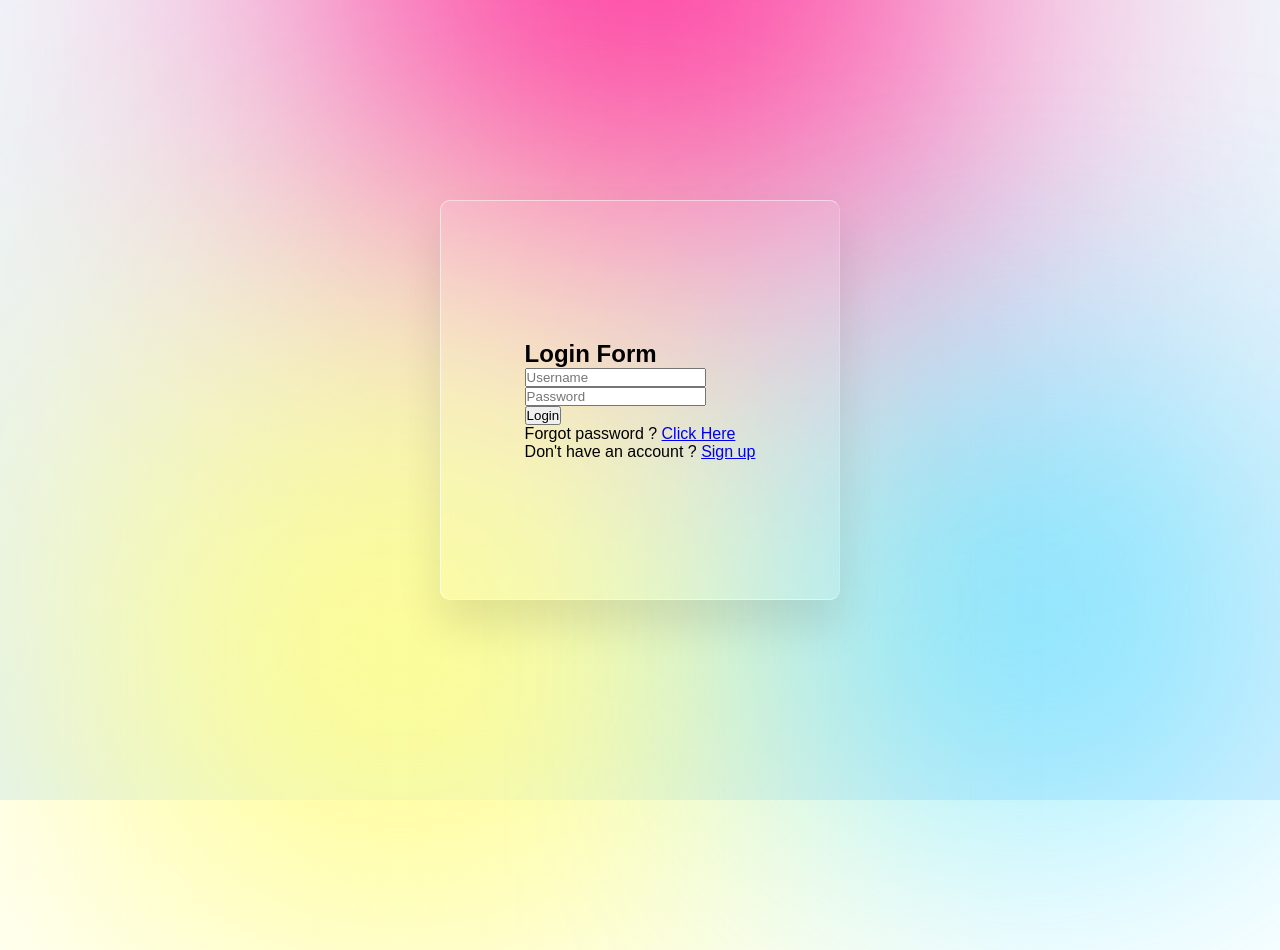
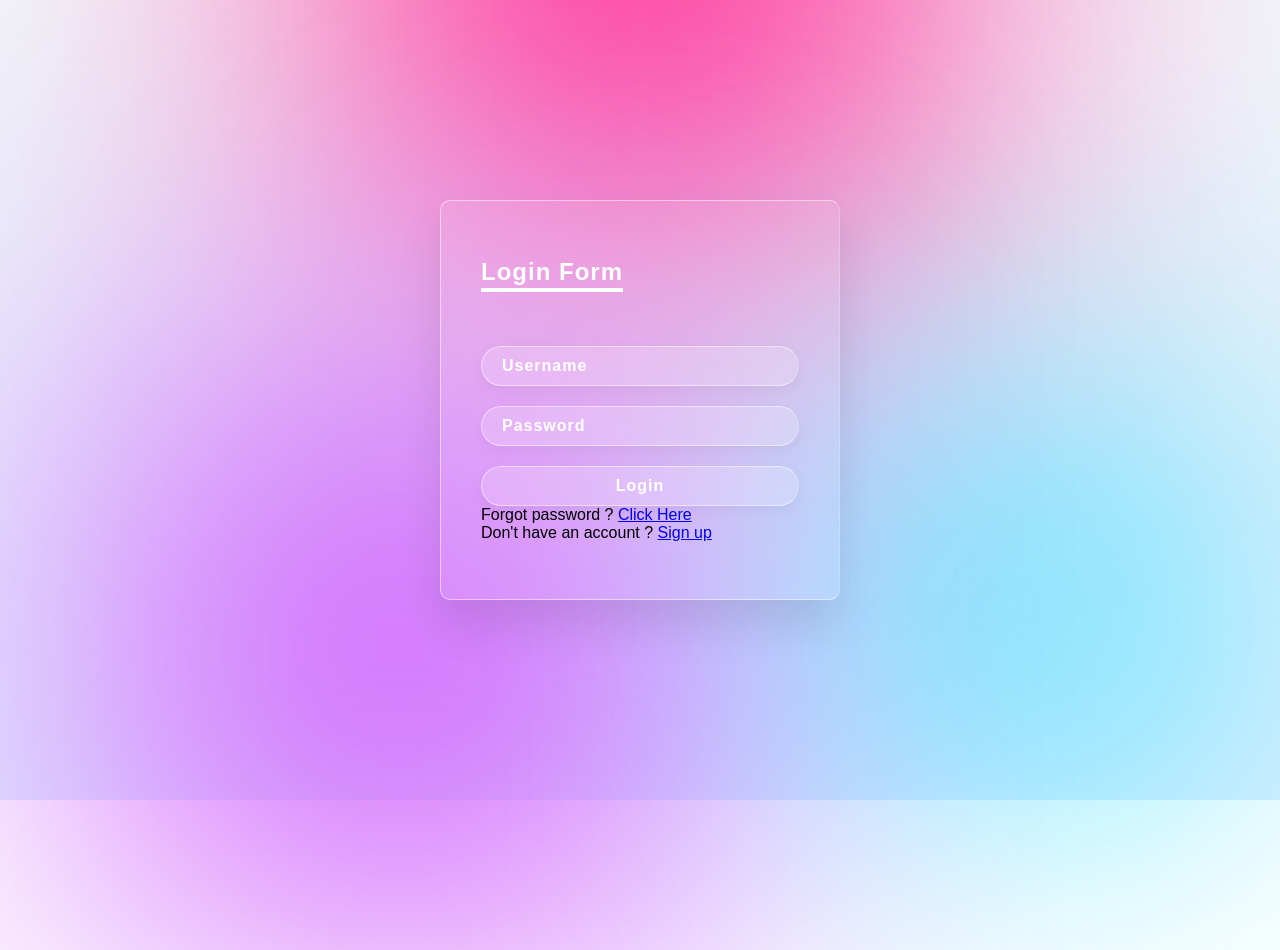
Before and after one commit to ratulraihanrobin/Login-Form-6, a plain HTML site: page index.html in a window 1280 px wide. Drawn offline with Linux system fonts and the light colour scheme.

Commit message:
edit form section

```diff
--- a/style.css
+++ b/style.css
@@ -29,7 +29,7 @@ section .color:nth-child(2){
     left: 100px;
     width: 600px;
     height: 600px;
-    background: #fffd87;
+    background: #d268fc;
 }
 section .color:nth-child(3){
     bottom: 50px;
@@ -56,3 +56,55 @@ section .color:nth-child(3){
     border-right: 1px solid rgba(255, 255, 255, 0.2);
     border-right: 1px solid rgba(255, 255, 255, 0.2);
 }
+.form{
+    position: relative;
+    width: 100%;
+    height: 100%;
+    padding: 40px;
+    display: flex;
+    flex-direction: column;
+    justify-content: center;
+}
+.form h2{
+    position: relative;
+    color: #fff;
+    font-size: 24px;
+    font-weight: 600;
+    letter-spacing: 1px;
+    margin-bottom: 40px;
+}
+.form h2::before{
+    content: '';
+    position: absolute;
+    left: 0;
+    bottom: -10;
+    width: 142px;
+    height: 4px;
+    background: #fff;
+    margin-top: 30px;
+}
+.form .inputbox{
+    width: 100%;
+    margin-top: 20px;
+}
+.form .inputbox input{
+    width: 100%;
+    background: rgba(255, 255, 255, 0.2);
+    border: none;
+    outline: none;
+    padding: 10px 20px;
+    border-radius: 35px;
+    border: 1px solid rgba(255, 255, 255, 0.5);
+    border-right: 1px solid rgba(255, 255, 255, 0.2);
+    border-right: 1px solid rgba(255, 255, 255, 0.2);
+    font-size: 16px;
+    letter-spacing: 1px;
+    font-weight: 600;
+    color: #fff;
+    box-shadow: 0 5px 15px rgba(0, 0, 0, 0.05);
+
+}
+.form .inputbox input::placeholder{
+    color: #fff;
+
+}
```
